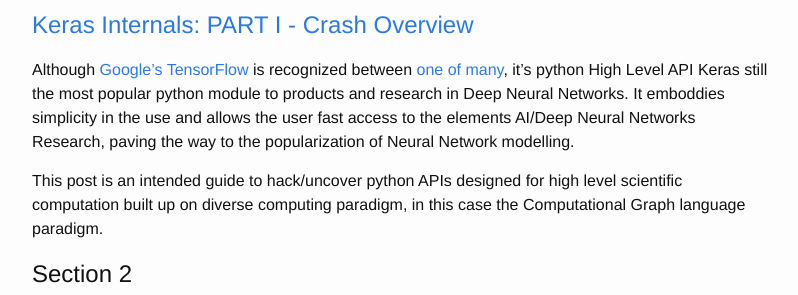
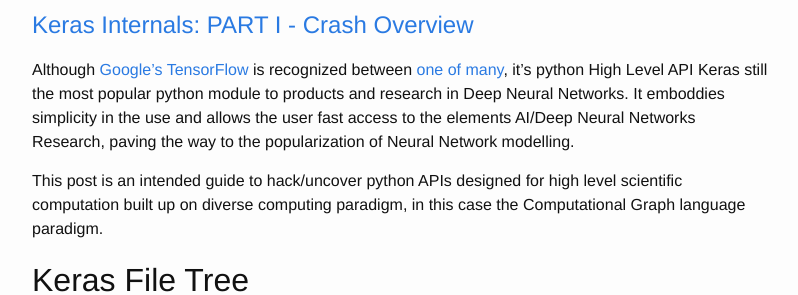
Before and after one commit to Uiuran/portfolio-datascience, a Jekyll site: the page built from _posts/2019-08-18-Keras-Deep-Learning-High-Level-API-Dismistified.markdown, in a window 1280 px wide and 900 px high, scrolled down 347 px, cut to the strip 0-295 px from the top of the window. Shown: the whole strip, without its empty margins (238-1036 px from the left). Built offline with Jekyll 4.4.1, drawn with Linux system fonts in a browser that asks for light colours; comment, search, counter and statistics services are not loaded.

Commit message:
Update 2019-08-18-Keras-Deep-Learning-High-Level-API-Dismistified.markdown

````diff
--- a/_posts/2019-08-18-Keras-Deep-Learning-High-Level-API-Dismistified.markdown
+++ b/_posts/2019-08-18-Keras-Deep-Learning-High-Level-API-Dismistified.markdown
@@ -5,16 +5,16 @@
 comments: true
 published: true
 ---
+
 # [Keras Internals: PART I - Crash Overview][kerasurl]
-
+{:no_toc}
 
 Although [Google's TensorFlow][tensorflowurl] is recognized between [one of many][dllibs], it's python High Level API Keras still the most popular python module to products and research in Deep Neural Networks. It emboddies simplicity in the use and allows the user fast access to the elements AI/Deep Neural Networks Research, paving the way to the popularization of Neural Network modelling.
 
 This post is an intended guide to hack/uncover python APIs designed for high level scientific computation built up on diverse computing paradigm, in this case the Computational Graph language paradigm.
 
-# Section 2
-
 ## Keras File Tree
+{:toc}
 
 ![keras file tree](/assets/kerasfiletree.png)
 |*Keras File Tree is an example of well organized Open Source Python Software based on another lib*|
@@ -22,10 +22,12 @@
 In the representation given above we purposely surpress some of the Keras modules parts such: datasets, preprocessing and applications. A brief overview inside the keras folders evidence the importance of **backend**, **engine** and **layers** modules for Keras and model building.
 
 ### [Keras Backend: Where it touches TensorFlow's(and others) Backend][kbackend]
+{:toc}
 Dont expect to find TensorFlow code in Keras Module other then the Backend, after all this is why it has the name, it has all to do with the organization of the software in its modules:
 - load_backend.py uses backend() to load file tensorflow_backend.py imports all that is needed from low-level TensorFlow python API. From here you already know, that is Tensorflow Low-Level, below this will gonna get some python, mostly binding  cpp, c but Tensorflow features APIs in many other langs ( jumping into backend and others APIs maybe for future post...).
 
 ### [Keras Engine: Networks, Graph Nodes and Layers][kengine]
+{:toc}
 Here we find the soul of the Keras API:
 - Layers are the abstraction for trainable objects in a Neural Network, receiving inputs and outputs. It is implemented as specific types of TensorFlow Network parts in the specific layers modules such convolutions (Conv2D parts and so on).
 - Nodes are the structures behind the graphs constructions, each node has a Layer and a bunch of input layers and output layers. So dont confuse Node by a neuron inside a specific Layer to be built in the Comp Graph, such a Conv2D Layer. Rather a Node will be the overall Name Scope composing all the TensorFlow Operations necessary to fully perform a Convolutions Neural Network Layer step(what Keras does is to easy this building of the Graph by defining the Node with appropriated Convolutional Layers operations).
@@ -179,6 +181,7 @@
 ...
 ```
 ### [Keras Layers: Implement Deep Neural Nets Specific Layered Steps][klayers]
+{:toc}
 
 Since we gotta the TensorFlow operations with the **Backend** and engineered each node part to build the Computational Graph in **Engine**, the specification of the Nodes composition must be given, and it is done as it is in [Conv2D][convolutions].
 
@@ -186,12 +189,14 @@
 
 
 ## Concluding Remarks
+{:toc}
 
 - Keras is a small port, but still very well architected and possibly scalable for a big size AI Machine Learning API. It does separate software architecures that deals with backends from the main engine abstractions, templates and specific implementations.
 - The division in the architecture, allows for easy debugging as backends changes its versions, possibly growing capabilities, without crashing other parts of the software. Also, it is easy to grow specific math modelling features.
 - Keras follows the pace and the model of TensorFlow APIs development, always seeking for backward compatibility, use of similar features such decorators, legacy code handling and wrappers for specifying lib names.
 
 ## Next Posts
+{:toc}
 
 - In the next parts i plan to detail some of the relevant implementation of the **Engine**, mainly concerning Graph Building. I plan to present some examples on how to hack the API such that you can expand and contribute to Keras too.
 - More on the supplementary parts of the API will be given as it seems to be needed for the understanding of the API.
````
